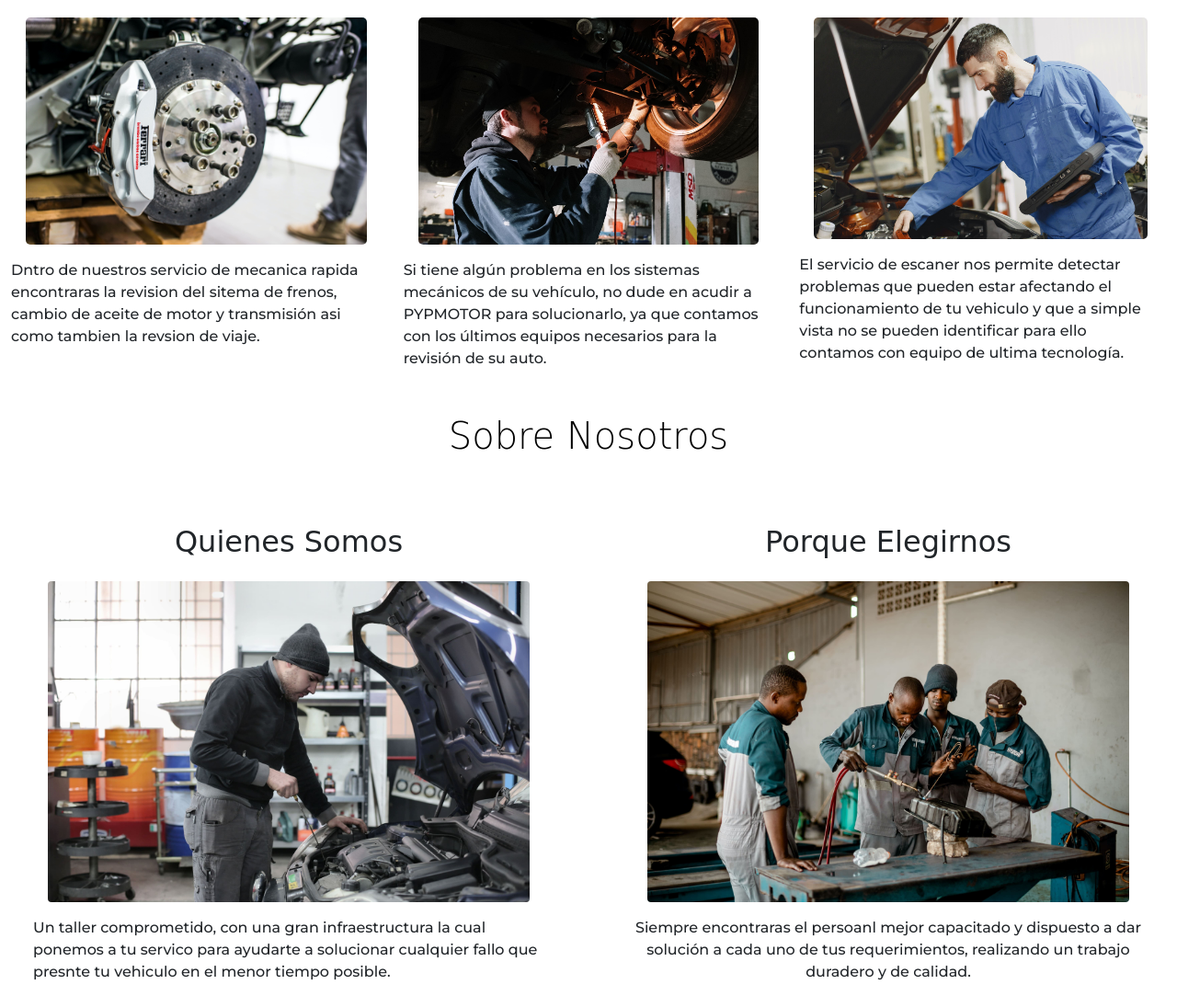
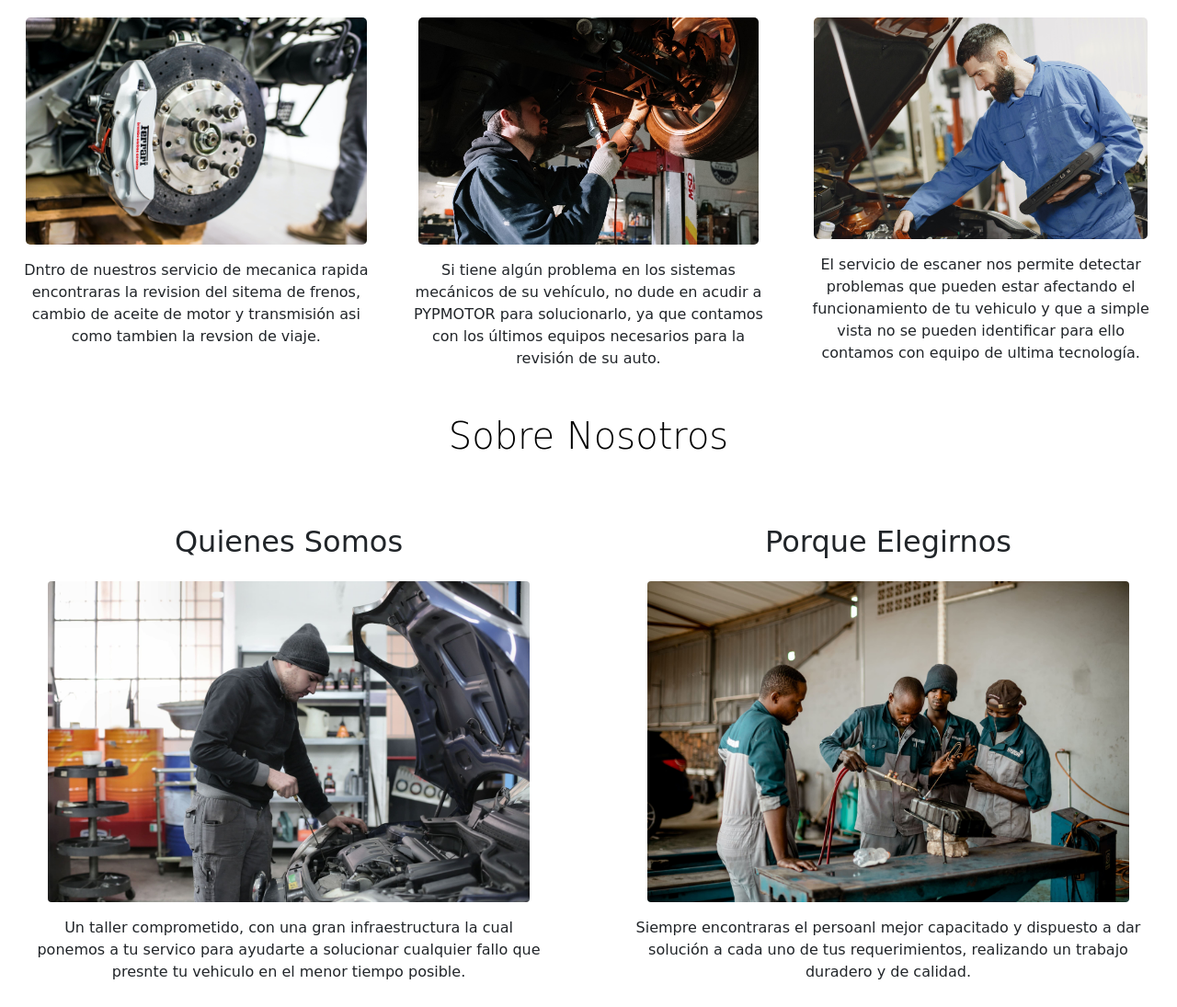
Before and after one commit to piparo2022/DESAFIO-CON-BS, a website: page index.html in a window 1280 px wide. Shown: the part 697-1792 px from the top of the page at 92% size. Drawn offline with nearby package versions, Linux system fonts and the light colour scheme.

```diff
--- a/index.html
+++ b/index.html
@@ -125,7 +125,7 @@
                   <div class="card-body">
                      <img src="imagenes2/frenos.jpg" class="card-img-top" alt="" id="img2" />
                   </div>
-                  <p>
+                  <p class="text-center" id="P_nosotros1">
                      Dntro de nuestros servicio de mecanica rapida encontraras la revision del
                      sitema de frenos, cambio de aceite de motor y transmisión asi como tambien la
                      revsion de viaje.
@@ -138,7 +138,7 @@
                   <div class="card-body">
                      <img src="imagenes2/embrague1.jpg" class="card-img-top" alt="" />
                   </div>
-                  <p>
+                  <p class="text-center" id="P_nosotros1">
                      Si tiene algún problema en los sistemas mecánicos de su vehículo, no dude en
                      acudir a PYPMOTOR para solucionarlo, ya que contamos con los últimos equipos
                      necesarios para la revisión de su auto.
@@ -151,7 +151,7 @@
                   <div class="card-body">
                      <img src="imagenes2/escaner1.jpg" class="card-img-top" alt="" />
                   </div>
-                  <p>
+                  <p class="text-center" id="P_nosotros1">
                      El servicio de escaner nos permite detectar problemas que pueden estar
                      afectando el funcionamiento de tu vehiculo y que a simple vista no se pueden
                      identificar para ello contamos con equipo de ultima tecnología.
@@ -174,7 +174,7 @@
                         alt=""
                      />
                   </div>
-                  <p>
+                  <p class="text-center" id="P_nosotros1">
                      Un taller comprometido, con una gran infraestructura la cual ponemos a tu
                      servico para ayudarte a solucionar cualquier fallo que presnte tu vehiculo en
                      el menor tiempo posible.
@@ -191,7 +191,7 @@
                         alt=""
                      />
                   </div>
-                  <p class="text-center">
+                  <p class="text-center" id="P_nosotros1">
                      Siempre encontraras el persoanl mejor capacitado y dispuesto a dar solución a
                      cada uno de tus requerimientos, realizando un trabajo duradero y de calidad.
                   </p>
```
